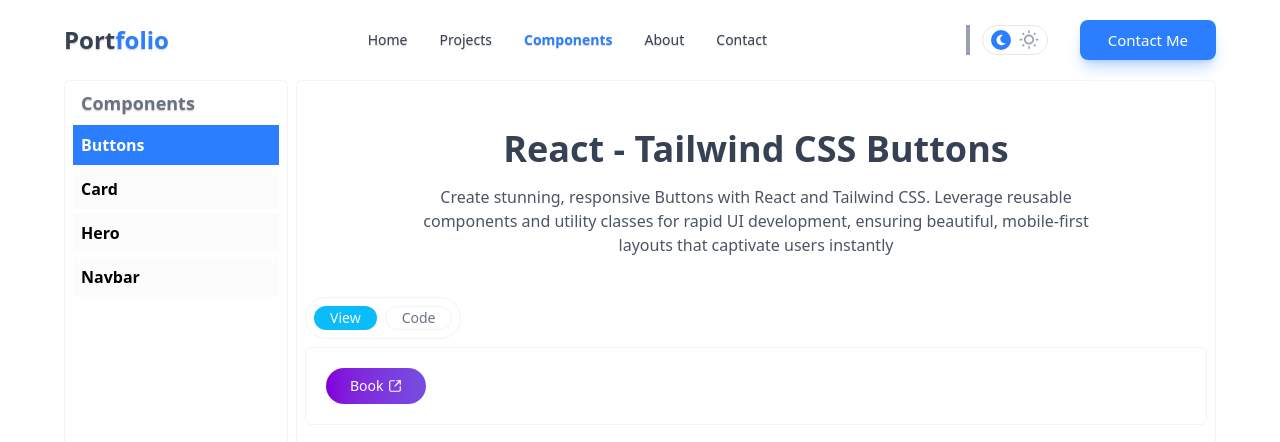
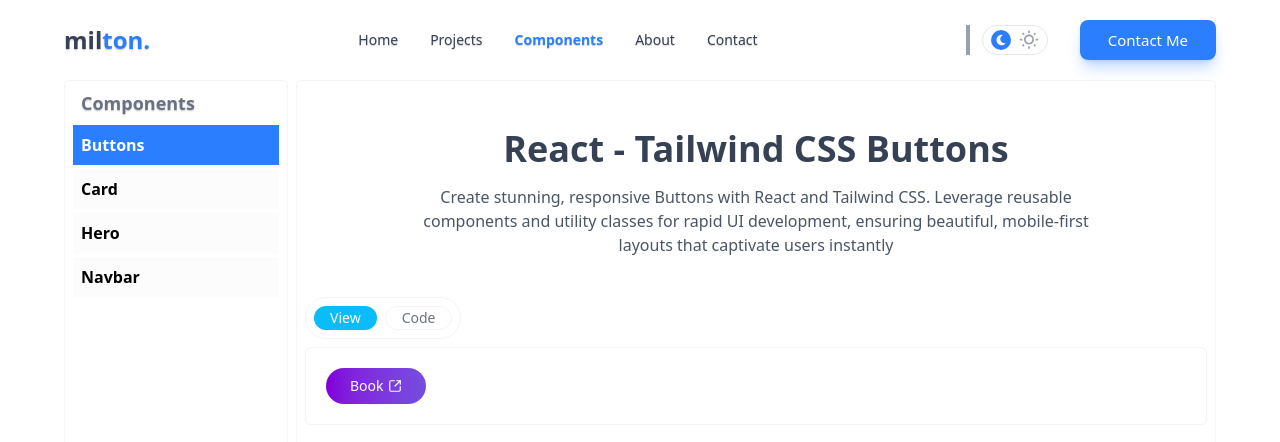
Before and after one commit to Kummirai/react-components, a Next.js app: page /portfolio in a window 1280 px wide. Shown: the top 442 px of the page. Built offline with nearby package versions, Linux system fonts and the light colour scheme.

Commit message:
Fix website name

```diff
--- a/app/portfolio/page.jsx
+++ b/app/portfolio/page.jsx
@@ -65,7 +65,7 @@ export default function page() {
             {components.map((component) => {
               return (
                 <button
-                  key={component.id}
+                  key={component.title}
                   className={
                     currentComponent === component.id
                       ? "bg-blue-500 text-white font-semibold py-2 text-left px-2 hover:cursor-pointer"
--- a/components/navbar-1/NavbarOne.jsx
+++ b/components/navbar-1/NavbarOne.jsx
@@ -16,8 +16,8 @@ export default function NavbarOne({ links }) {
         <div>
           <h1 className="text-2xl text-shadow-sm font-bold">
             <Link href={links[0].path}>
-              <span className="text-gray-700">Port</span>
-              <span className="text-blue-500">folio</span>
+              <span className="text-gray-700">mil</span>
+              <span className="text-blue-500">ton.</span>
             </Link>
           </h1>
         </div>
```
